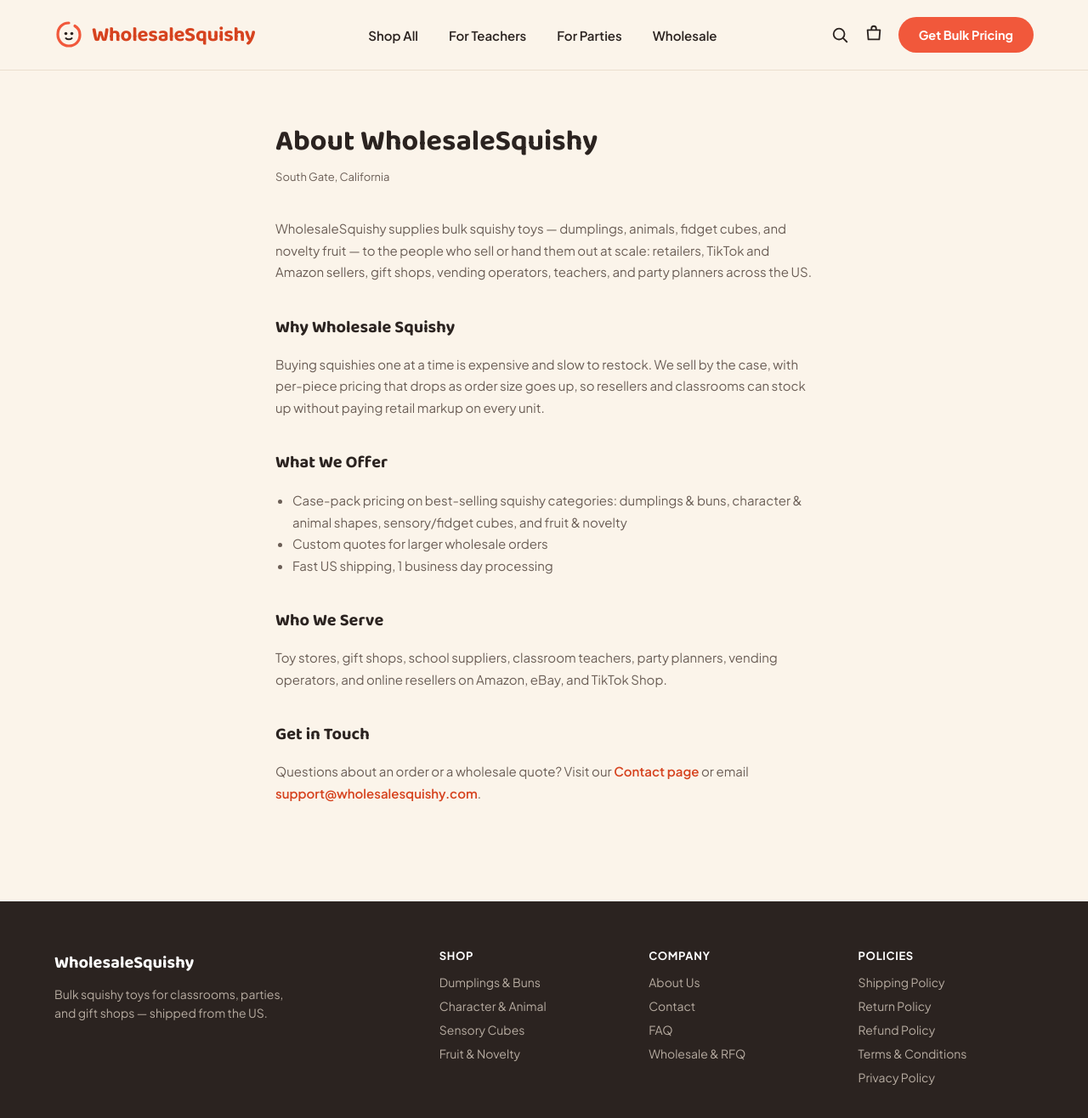
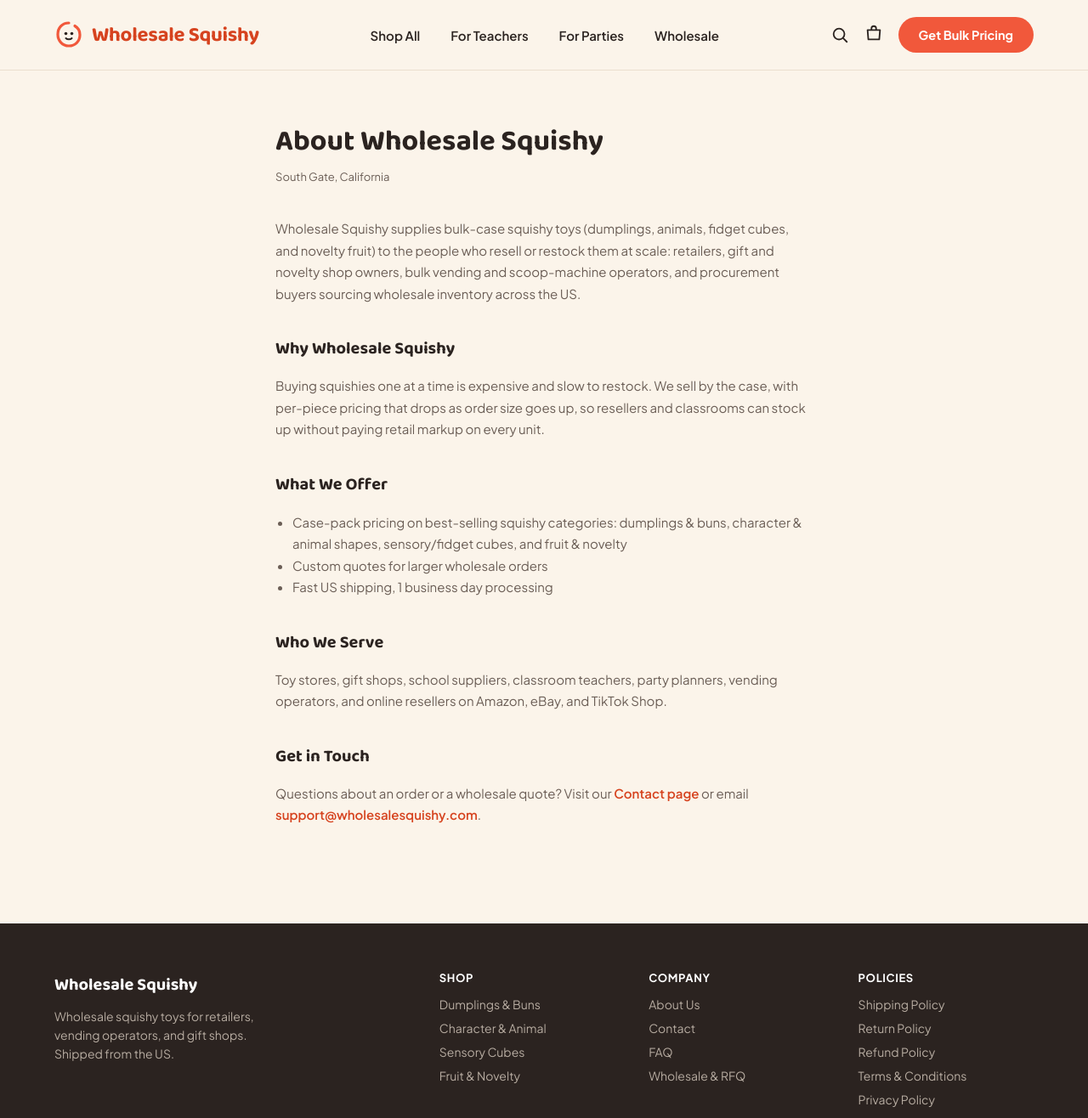
Before and after one commit to SaadProductive/wholesalesquishy, a website: page about.html in a window 1280 px wide. Shown: the top 1316 px of the page at 85% size. Drawn offline with Linux system fonts and the light colour scheme.

Commit message:
SEO fixes: brand spacing, em dash, internal links, buyer-persona copyFix typos in About Us page content

```diff
--- a/about.html
+++ b/about.html
@@ -3,8 +3,8 @@
 <head>
 <meta charset="utf-8">
 <meta name="viewport" content="width=device-width, initial-scale=1">
-<title>About Us | WholesaleSquishy</title>
-<meta name="description" content="WholesaleSquishy supplies bulk squishy toys to retailers, resellers, schools, and gift shops across the US.">
+<title>About Us | Wholesale Squishy</title>
+<meta name="description" content="Wholesale Squishy supplies bulk squishy toys to retailers, resellers, schools, and gift shops across the US.">
 <link rel="canonical" href="https://wholesalesquishy.com/about.html">
 <link rel="icon" href="images/logo-mark.svg" type="image/svg+xml">
 <link rel="stylesheet" href="css/style.css">
@@ -21,12 +21,12 @@
 <body>
 
 <nav class="nav">
-  <a href="index.html" class="nav-brand"><img src="images/logo-mark.svg" alt="WholesaleSquishy logo"><span>WholesaleSquishy</span></a>
+    <a href="/" class="nav-brand"><img src="images/logo-mark.svg" alt="Wholesale Squishy logo"><span>Wholesale Squishy</span></a>
   <div class="nav-links">
-    <a href="index.html#bestsellers">Shop All</a>
-    <a href="index.html#segments">For Teachers</a>
-    <a href="index.html#segments">For Parties</a>
-    <a href="index.html#pricing">Wholesale</a>
+    <a href="/#bestsellers">Shop All</a>
+    <a href="/#segments">For Teachers</a>
+    <a href="/#segments">For Parties</a>
+    <a href="/#pricing">Wholesale</a>
   </div>
   <div class="nav-actions">
     <svg class="icon-search" width="22" height="22" viewBox="0 0 24 24" fill="none"><circle cx="11" cy="11" r="7" stroke="#2B2320" stroke-width="2"/><path d="M21 21L16.5 16.5" stroke="#2B2320" stroke-width="2" stroke-linecap="round"/></svg>
@@ -39,10 +39,10 @@
 </nav>
 
 <div class="policy">
-  <h1 class="display">About WholesaleSquishy</h1>
+  <h1 class="display">About Wholesale Squishy</h1>
   <div class="updated">South Gate, California</div>
 
-  <p>WholesaleSquishy supplies bulk squishy toys — dumplings, animals, fidget cubes, and novelty fruit — to the people who sell or hand them out at scale: retailers, TikTok and Amazon sellers, gift shops, vending operators, teachers, and party planners across the US.</p>
+  <p>Wholesale Squishy supplies bulk-case squishy toys (dumplings, animals, fidget cubes, and novelty fruit) to the people who resell or restock them at scale: retailers, gift and novelty shop owners, bulk vending and scoop-machine operators, and procurement buyers sourcing wholesale inventory across the US.</p>
 
   <h2>Why Wholesale Squishy</h2>
   <p>Buying squishies one at a time is expensive and slow to restock. We sell by the case, with per-piece pricing that drops as order size goes up, so resellers and classrooms can stock up without paying retail markup on every unit.</p>
@@ -63,7 +63,7 @@
 
 <footer class="footer">
   <div class="footer-grid">
-    <div><div class="display" style="font-size:20px;font-weight:700;color:#fff;margin-bottom:10px;">WholesaleSquishy</div><div style="font-size:14px;color:#B7ACA1;line-height:1.6;max-width:280px;">Bulk squishy toys for classrooms, parties, and gift shops — shipped from the US.</div></div>
+    <div><div class="display" style="font-size:20px;font-weight:700;color:#fff;margin-bottom:10px;">Wholesale Squishy</div><div style="font-size:14px;color:#B7ACA1;line-height:1.6;max-width:280px;">Wholesale squishy toys for retailers, vending operators, and gift shops. Shipped from the US.</div></div>
     <div><h4>Shop</h4><a href="product.html">Dumplings &amp; Buns</a><a href="product.html">Character &amp; Animal</a><a href="product.html">Sensory Cubes</a><a href="product.html">Fruit &amp; Novelty</a></div>
     <div><h4>Company</h4><a href="about.html">About Us</a><a href="contact.html">Contact</a><a href="faq.html">FAQ</a><a href="cart.html">Wholesale &amp; RFQ</a></div>
     <div><h4>Policies</h4><a href="shipping.html">Shipping Policy</a><a href="returns.html">Return Policy</a><a href="refunds.html">Refund Policy</a><a href="terms.html">Terms &amp; Conditions</a><a href="privacy.html">Privacy Policy</a></div>
```
